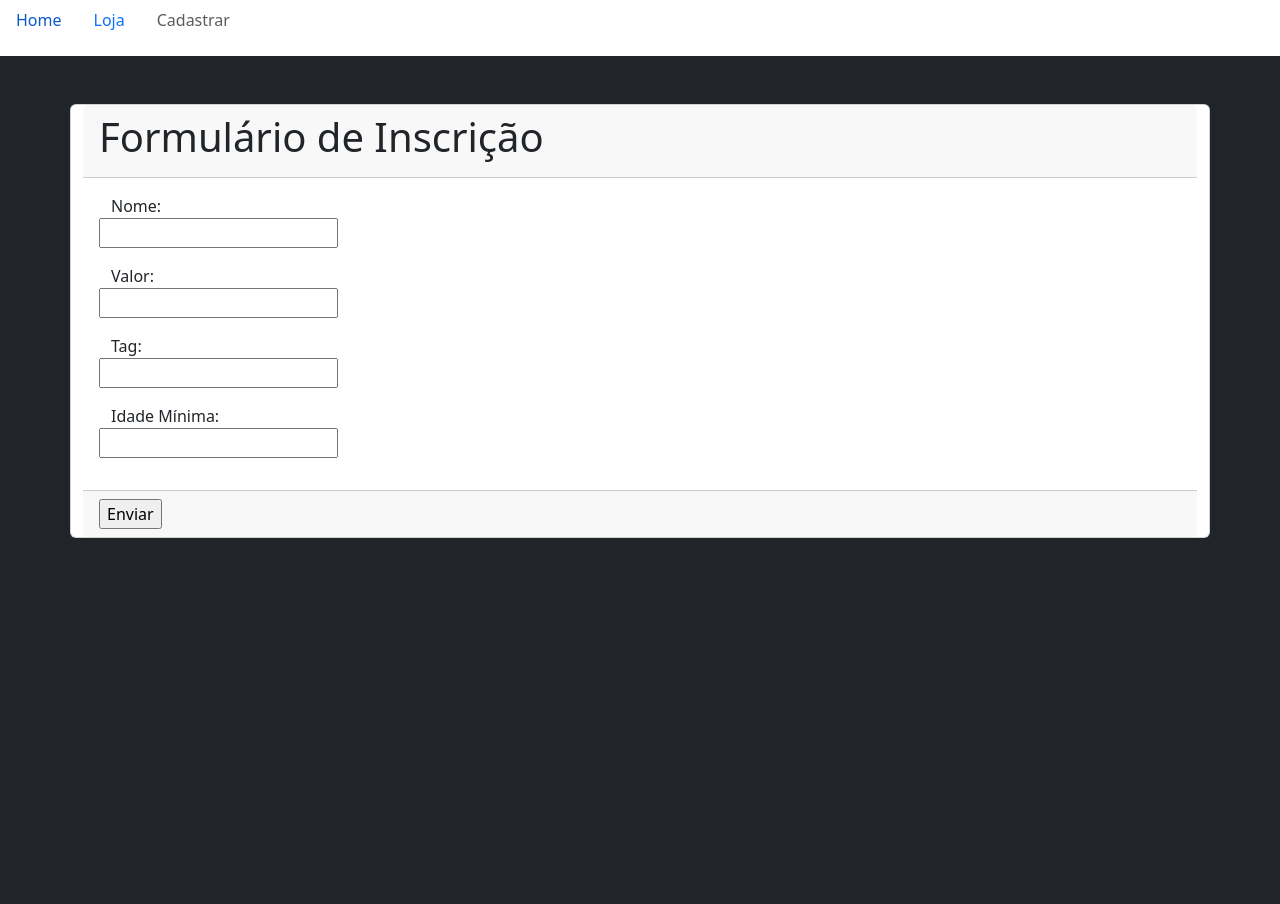
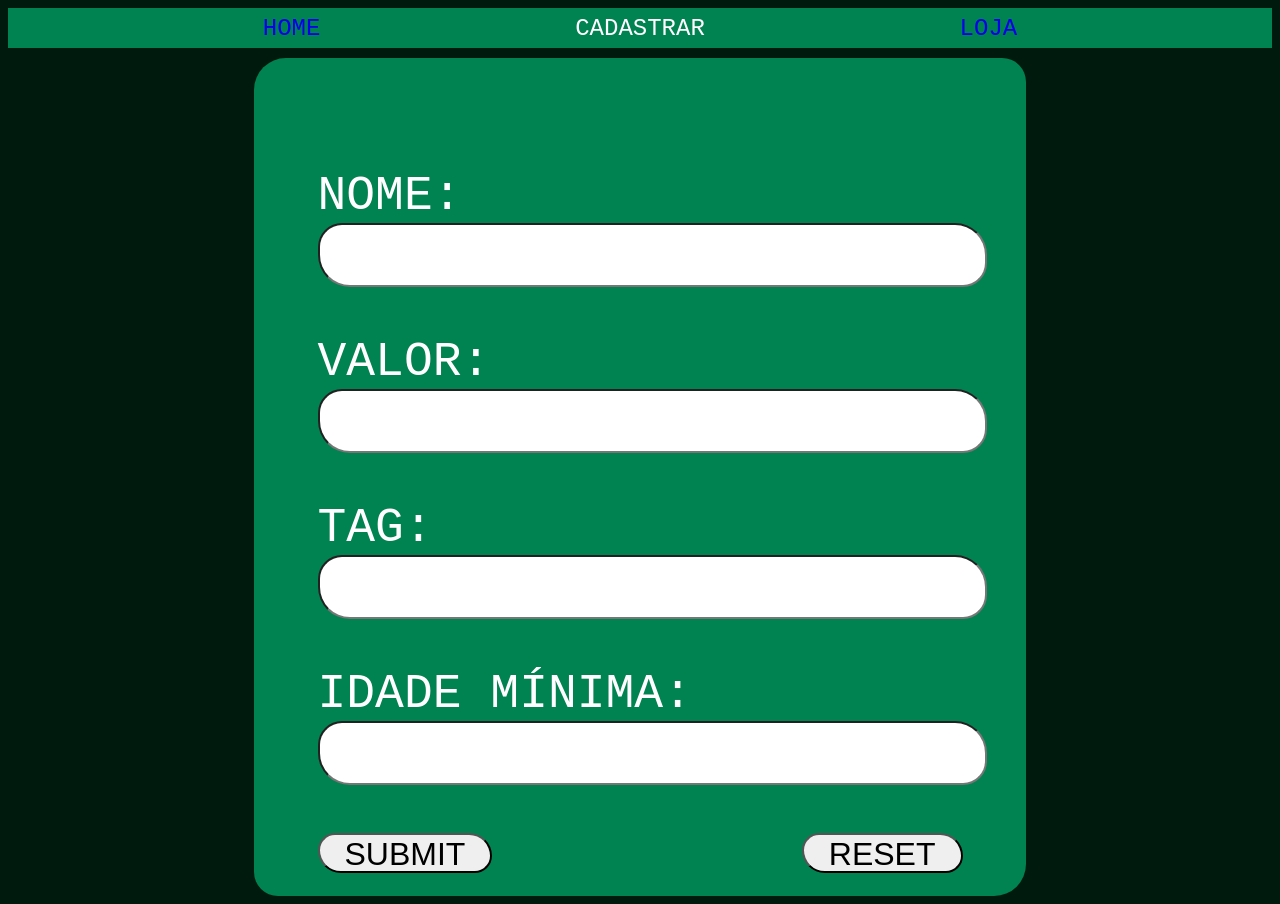
Before and after one commit to JoaoGabrielPereiraLopes/steam-projetct, a plain HTML site: page steam/htmls/cadastrar_jogo.html in a window 1280 px wide. Before the commit the page ends 800 px from the top, so only its background shows below. Drawn offline with nearby package versions, Linux system fonts and the light colour scheme.

Commit message:
Add files via upload

```diff
--- a/steam/htmls/cadastrar_jogo.html
+++ b/steam/htmls/cadastrar_jogo.html
@@ -3,57 +3,102 @@
     <head>
         <meta charset="UTF-8">
         <meta name="viewport" content="width=device-width, initial-scale=1.0">
-
-    <link rel="shortcut icon" href="../assets/favicon.svg" type="image/x-icon">
         <title>Form</title>
-        <!-- Latest compiled and minified CSS -->
-        <link href="https://cdn.jsdelivr.net/npm/bootstrap@5.3.3/dist/css/bootstrap.min.css" rel="stylesheet">
-        <!-- Latest compiled JavaScript -->
-        <script src="https://cdn.jsdelivr.net/npm/bootstrap@5.3.3/dist/js/bootstrap.bundle.min.js"></script>
+        <style>
+            *{
+            --form-secondary-color:rgb(0, 131, 81);
+            }
+            body{
+                background-color: rgb(0, 27, 14);
+                font-family: 'Courier New', Courier, monospace;
+            }
+            nav{
+                width:100%;
+                display: flex;
+                background-color: var(--form-secondary-color);
+                height: 5vh;
+                justify-content: space-evenly;
+                align-items: center;
+                text-transform: uppercase;
+            }
+            nav > disable{
+                color:white;
+                font-size: 1.5rem;
+            }
+            nav > disable:hover{
+                cursor: default;
+            }
+            nav > a{
+                overflow: none;
+                font-size: 1.5rem;
+                text-decoration: none;
+            }
+            nav>a{
+                cursor: pointer;
+            }
+            #cadastro{
+                text-transform: uppercase;
+                font-size: 3rem;
+                width: max-content;
+                margin-left: auto;
+                margin-right: auto;
+                color: white;
+                padding: 5%;
+                text-align:left;
+                background-color: var(--form-secondary-color);
+                margin-top: 10px;
+                border-radius: 32px 24px 32px 24px;
+            }
+            p > input{
+                width: 100%;
+                height: 40px;
+                border-radius: 24px 32px 24px 32px;
+                padding: 10px;
+                font-size: 3rem;
+            }
+            #cadastro>input{
+                width: max-content;
+                height: 40px;
+                border-radius: 24px 32px 24px 32px;
+                font-size: 2rem;
+                padding-left: 25px;
+                padding-right: 25px;
+                text-transform: uppercase;
+            }
+            #reset{
+                float: right;
+            }
+            #submit{
+                float: left;
+            }
+        </style>
     </head>
-<body class="bg-dark">
-    <ul class="nav container-fluid bg-white">
-        <li class="nav-item">
-            <a class="nav-link" href="./principal">Home</a>
-        </li>
-        <li class="nav-item">
-          <a class="nav-link" href="./ver_jogos">Loja</a>
-        </li>
-        <li class="nav-item">
-          <p class="nav-link disabled">Cadastrar<p>
-        </li>
-        <li id="logo">
-            <div id="foto-logo"></div>
-        </li>
-    </ul>
+    <body>
+        <nav>
+            <a href="principal.html">Home</a>
+            <disable>Cadastrar</disable>
+            <a href="ver_jogos">Loja</a>
+        </nav>
         <form action="registra">
-        <div class="container-sm-2 m-5">
-            <div class="container-sm card">
-                <div class="card-header">
-                    <h1>Formulário de Inscrição</h1>
-                </div>
-                <div class="card-body">
+            <div id="cadastro">
                 <p>
-                        <label for="nome" class="container-fluid text-dark">Nome:</label>
+                    <label for="nome">Nome:</label><br>
                     <input type="text" id="nome" name="nome">
                 </p>
                 <p>
-                        <label for="valor" class="container-fluid text-dark">Valor:</label>
-                        <input type="integer" id="valor" name="valor">
+                    <label for="valor">Valor:</label><br>
+                    <input type="number" id="valor" name="valor">
                 </p>
                 <p>
-                        <label for="tag" class="container-fluid text-dark">Tag:</label>
-                        <input type="integer" id="tag" name="tag">
+                    <label for="tag">Tag:</label><br>
+                    <input type="text" id="tag" name="tag">
                 </p>
                 <p>
-                        <label for="idade_minima" class="container-fluid text-dark"> Idade Mínima:</label>
-                        <input type="text" id="idade_minima" name="idade_minima">
+                    <label for="idade_minima">Idade Mínima:</label><br>
+                    <input type="number" id="idade_minima" name="idade_minima">
                 </p>
-                </div>
-                <div class="card-footer">
-                    <input type="submit" value="Enviar">
-                </div>
-            </div>
+                <input type="submit" id="submit">
+                <input type="reset" id="reset">
             </div>
         </form>
     </body>
--- a/steam/htmls/main.css
+++ b/steam/htmls/main.css
@@ -1,3 +1,7 @@
+*{
+    --form-secondary-color:rgb(0, 131, 81);
+}
+
 #logo{
     margin-left: auto;
 }
@@ -9,3 +13,56 @@
     height: 50px;
     background-size: cover;
 }
+body{
+    background-color: rgb(0, 27, 14);
+    font-family: 'Courier New', Courier, monospace;
+}
+nav{
+    width:100%;
+
+    display: flex;
+    background-color: var(--form-secondary-color);
+    height: 5vh;
+    justify-content: space-evenly;
+    align-items: center;
+}
+nav > disable{
+    color:black;
+    font-size: 1.5rem;
+}
+nav > disable:hover{
+    cursor: default;
+}
+nav > a{
+    overflow: none;
+    font-size: 1.5rem;
+    color: blue;
+}
+nav>a{
+    cursor: pointer;
+}
+#cadastro{
+    font-size: 3rem;
+    width: max-content;
+    margin-left: auto;
+    margin-right: auto;
+    color: white;
+    padding: 5%;
+    text-align:left;
+    background-color: var(--form-secondary-color);
+    margin-top: 10px;
+    border-radius: 32px 24px 32px 24px;
+}
+p > input{
+    width: 100%;
+    height: 40px;
+    border-radius: 24px 32px 24px 32px;
+    padding: 10px;
+    font-size: 3rem;
+}
+#cadastro>input{
+    width: max-content;
+    height: 40px;
+    border-radius: 24px 32px 24px 32px;
+    font-size: 2rem;
+}
```
Also changed, not shown: steam/htmls/modelo.html (added, +30 -0 lines), steam/htmls/principal.html (+50 -26 lines), steam/scripts/form_jogos_db.js (+55 -44 lines), steam/assets/logo/steam_verde_binaria.png (added), 1 other file. Lines whose indentation alone changed are shown as unchanged.
